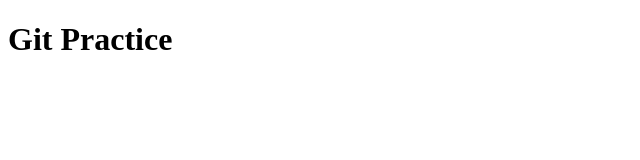
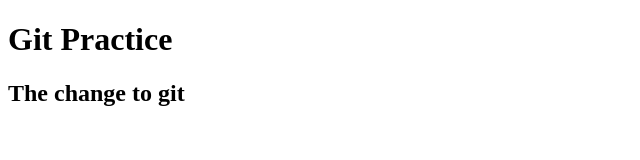
Before and after one commit to BrianNgeno/GitBasic, a plain HTML site: page index.html in a window 1280 px wide. Shown: the whole page, without its empty margins (0-640 px from the left). Drawn offline with Linux system fonts and the light colour scheme.

Commit message:
added a h2 to index.html file

```diff
--- a/index.html
+++ b/index.html
@@ -7,5 +7,6 @@
 </head>
 <body>
     <h1>Git Practice</h1>
+    <h2>The change to git</h2>
 </body>
 </html>
```
